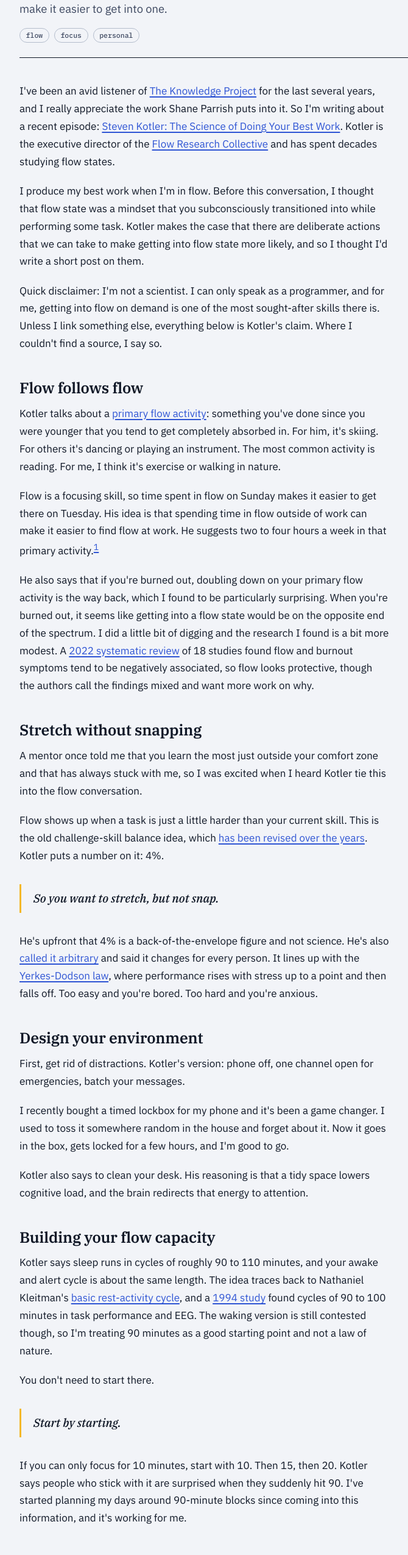
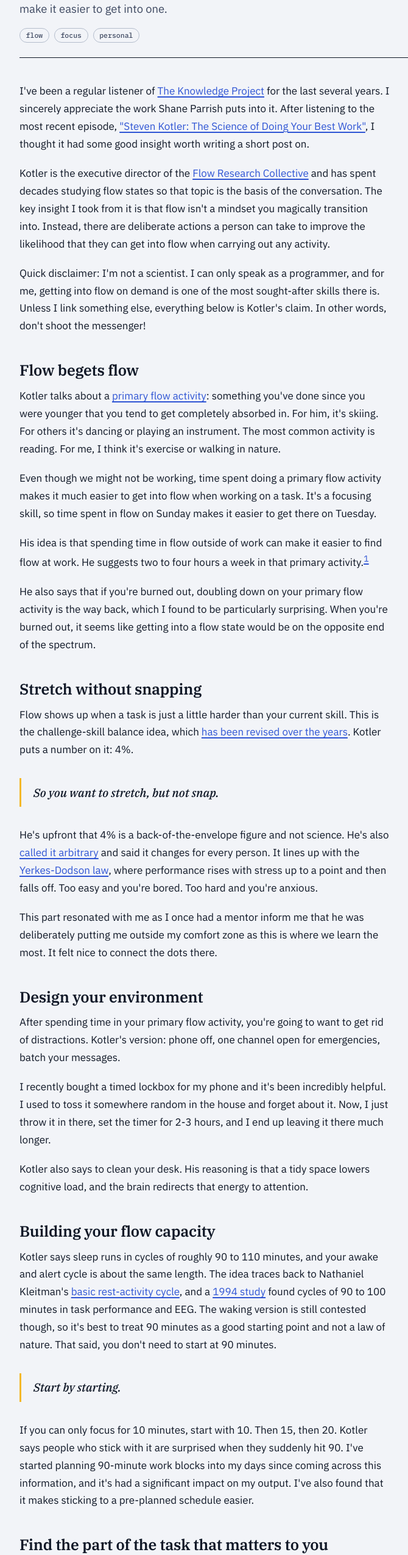
Before and after one commit to tgrecojs/tgrecojs.com, an Astro site: page /posts/getting-into-flow in a window 1280 px wide. Shown: the part 240-2790 px from the top of the page at 61% size, without its empty margins (256-926 px from the left). Built offline with nearby package versions, Linux system fonts and the light colour scheme; Astro itself is replaced by a stand-in of ours; some packages are replaced by stand-ins of ours.

Commit message:
update flow state post

```diff
--- a/src/content/posts/getting-into-flow.mdx
+++ b/src/content/posts/getting-into-flow.mdx
@@ -6,78 +6,80 @@ tags: ["flow", "focus", "personal"]
 draft: false
 ---
 
-I've been an avid listener of [The Knowledge Project](https://fs.blog/knowledge-podcast/) for the last several years, and I really appreciate the work Shane Parrish puts into it. So I'm writing about a recent episode: [Steven Kotler: The Science of Doing Your Best Work](https://fs.blog/knowledge-project-podcast/steven-kotler/). Kotler is the executive director of the [Flow Research Collective](https://www.flowresearchcollective.com) and has spent decades studying flow states.
+I've been a regular listener of [The Knowledge Project](https://fs.blog/knowledge-podcast/) for the last several years. I sincerely appreciate the work Shane Parrish puts into it. After listening to the most recent episode, ["Steven Kotler: The Science of Doing Your Best Work"](https://fs.blog/knowledge-project-podcast/steven-kotler/), I thought it had some good insight worth writing a short post on.
 
-I produce my best work when I'm in flow. Before this conversation, I thought that flow state was a mindset that you subconsciously transitioned into while performing some task. Kotler makes the case that there are deliberate actions that we can take to make getting into flow state more likely, and so I thought I'd write a short post on them.
+Kotler is the executive director of the [Flow Research Collective](https://www.flowresearchcollective.com) and has spent decades studying flow states so that topic is the basis of the conversation. The key insight I took from it is that flow isn't a mindset you magically transition into. Instead, there are deliberate actions a person can take to improve the likelihood that they can get into flow when carrying out any activity.
 
-Quick disclaimer: I'm not a scientist. I can only speak as a programmer, and for me, getting into flow on demand is one of the most sought-after skills there is. Unless I link something else, everything below is Kotler's claim. Where I couldn't find a source, I say so.
+Quick disclaimer: I'm not a scientist. I can only speak as a programmer, and for me, getting into flow on demand is one of the most sought-after skills there is. Unless I link something else, everything below is Kotler's claim. In other words, don't shoot the messenger!
 
-## Flow follows flow
+## Flow begets flow
 
 Kotler talks about a [primary flow activity](https://share.snipd.com/snip/36c9474d-b965-4b4a-b849-cc15d06d2b55): something you've done since you were younger that you tend to get completely absorbed in. For him, it's skiing. For others it's dancing or playing an instrument. The most common activity is reading. For me, I think it's exercise or walking in nature.
 
-Flow is a focusing skill, so time spent in flow on Sunday makes it easier to get there on Tuesday. His idea is that spending time in flow outside of work can make it easier to find flow at work. He suggests two to four hours a week in that primary activity.[^hours]
+Even though we might not be working, time spent doing a primary flow activity makes it much easier to get into flow when working on a task. It's a focusing skill, so time spent in flow on Sunday makes it easier to get there on Tuesday.
 
-He also says that if you're burned out, doubling down on your primary flow activity is the way back, which I found to be particularly surprising. When you're burned out, it seems like getting into a flow state would be on the opposite end of the spectrum. I did a little bit of digging and the research I found is a bit more modest. A [2022 systematic review](https://www.ncbi.nlm.nih.gov/pmc/articles/PMC8998023/) of 18 studies found flow and burnout symptoms tend to be negatively associated, so flow looks protective, though the authors call the findings mixed and want more work on why.
+His idea is that spending time in flow outside of work can make it easier to find flow at work. He suggests two to four hours a week in that primary activity.[^hours]
+
+He also says that if you're burned out, doubling down on your primary flow activity is the way back, which I found to be particularly surprising. When you're burned out, it seems like getting into a flow state would be on the opposite end of the spectrum.
 
 ## Stretch without snapping
 
-A mentor once told me that you learn the most just outside your comfort zone and that has always stuck with me, so I was excited when I heard Kotler tie this into the flow conversation.
-
-Flow shows up when a task is just a little harder than your current skill. This is the old challenge-skill balance idea, which [has been revised over the years](https://www.uni-trier.de/fileadmin/fb1/prof/PSY/PGA/bilder/Engeser___Rheinberg_2008.pdf). Kotler puts a number on it: 4%.
+Flow shows up when a task is just a little harder than your current skill. This is the challenge-skill balance idea, which [has been revised over the years](https://www.uni-trier.de/fileadmin/fb1/prof/PSY/PGA/bilder/Engeser___Rheinberg_2008.pdf). Kotler puts a number on it: 4%.
 
 > So you want to stretch, but not snap.
 
 He's upfront that 4% is a back-of-the-envelope figure and not science. He's also [called it arbitrary](https://www.successpodcast.com/show-notes/2018/7/25/when-the-impossible-becomes-possible-the-secrets-of-flow-revealed-with-steven-kotler) and said it changes for every person. It lines up with the [Yerkes-Dodson law](https://en.wikipedia.org/wiki/Yerkes%E2%80%93Dodson_law), where performance rises with stress up to a point and then falls off. Too easy and you're bored. Too hard and you're anxious.
 
+This part resonated with me as I once had a mentor inform me that he was deliberately putting me outside my comfort zone as this is where we learn the most. It felt nice to connect the dots there.
+
 ## Design your environment
 
-First, get rid of distractions. Kotler's version: phone off, one channel open for emergencies, batch your messages.
+After spending time in your primary flow activity, you're going to want to get rid of distractions. Kotler's version: phone off, one channel open for emergencies, batch your messages.
 
-I recently bought a timed lockbox for my phone and it's been a game changer. I used to toss it somewhere random in the house and forget about it. Now it goes in the box, gets locked for a few hours, and I'm good to go.
+I recently bought a timed lockbox for my phone and it's been incredibly helpful. I used to toss it somewhere random in the house and forget about it. Now, I just throw it in there, set the timer for 2-3 hours, and I end up leaving it there much longer.
 
 Kotler also says to clean your desk. His reasoning is that a tidy space lowers cognitive load, and the brain redirects that energy to attention.
 
 ## Building your flow capacity
 
-Kotler says sleep runs in cycles of roughly 90 to 110 minutes, and your awake and alert cycle is about the same length. The idea traces back to Nathaniel Kleitman's [basic rest-activity cycle](https://en.wikipedia.org/wiki/Basic_rest%E2%80%93activity_cycle), and a [1994 study](https://pubmed.ncbi.nlm.nih.gov/7870505/) found cycles of 90 to 100 minutes in task performance and EEG. The waking version is still contested though, so I'm treating 90 minutes as a good starting point and not a law of nature.
-
-You don't need to start there.
+Kotler says sleep runs in cycles of roughly 90 to 110 minutes, and your awake and alert cycle is about the same length. The idea traces back to Nathaniel Kleitman's [basic rest-activity cycle](https://en.wikipedia.org/wiki/Basic_rest%E2%80%93activity_cycle), and a [1994 study](https://pubmed.ncbi.nlm.nih.gov/7870505/) found cycles of 90 to 100 minutes in task performance and EEG. The waking version is still contested though, so it's best to treat 90 minutes as a good starting point and not a law of nature. That said, you don't need to start at 90 minutes.
 
 > Start by starting.
 
-If you can only focus for 10 minutes, start with 10. Then 15, then 20. Kotler says people who stick with it are surprised when they suddenly hit 90. I've started planning my days around 90-minute blocks since coming into this information, and it's working for me.
+If you can only focus for 10 minutes, start with 10. Then 15, then 20. Kotler says people who stick with it are surprised when they suddenly hit 90. I've started planning 90-minute work blocks into my days since coming across this information, and it's had a significant impact on my output. I've also found that it makes sticking to a pre-planned schedule easier.
 
 ## Find the part of the task that matters to you
 
 Kotler argues that ADHD is really "hyperflow". The problem isn't focusing, it's focusing on things you don't care about - a scenario I know all too well.
 
-The science here is less settled. A [recent review](https://www.ncbi.nlm.nih.gov/pmc/articles/PMC12438511/) says researchers still disagree on whether hyperfocus and flow are the same thing. I won't say much more on it, but the reframing tip stuck with me.
-
 Kotler says attention and autonomy are tied together, so you have to find the part of a task that's yours. His example is an early journalism assignment about data caves. He didn't care about data caves, but he did care about learning how Wired structures its stories.
 
-The developer version: maybe I don't care much about AWS itself, but I do want to understand how to set up a load balancer. That gives me a way into the task. It's one idea to try, not an explanation for every person's experience with ADHD.
+The developer version: maybe I don't care much about AWS itself, but I do want to develop a deep understanding of how to integrate a load balancer into a system. That provides a way into a task. It's one idea to try, not an explanation for every person's experience with ADHD.
 
 ## What's happening in your head
 
-During flow, Kotler says most of the prefrontal cortex turns off as an "efficiency exchange." The brain shuts down noncritical structures and puts the energy toward focus and attention. The name for this is transient hypofrontality, proposed in [Arne Dietrich's 2004 paper](https://pubmed.ncbi.nlm.nih.gov/15522630/).
+During flow, Kotler says most of the prefrontal cortex turns off as an "efficiency exchange." The brain shuts down noncritical structures and puts the energy toward focus and attention. The name for this is *transient hypofrontality*, proposed in [Arne Dietrich's 2004 paper](https://pubmed.ncbi.nlm.nih.gov/15522630/).
 
-The imaging work is more nuanced than "it turns off." A [2014 fMRI study](https://dblp.org/rec/journals/neuroimage/UlrichKHWG14) of 27 people found less activity in the medial prefrontal cortex and amygdala during flow, and more in the left inferior frontal gyrus and putamen.
+The imaging work is more nuanced than "it turns off." A [2014 fMRI study](https://dblp.org/rec/journals/neuroimage/UlrichKHWG14) of 27 people found less activity in the medial prefrontal cortex and amygdala during flow, and more in the left inferior frontal gyrus and putamen. Kotler also says researchers look at chemicals like norepinephrine, dopamine, serotonin, anandamide, and endorphins.
 
-Kotler also says researchers look at chemicals like norepinephrine, dopamine, serotonin, anandamide, and endorphins. His takeaway is that flow is a measurable state and not an imaginary concept, and measurable things can be trained.
+His takeaway is that flow is a measurable state and not an imaginary concept, and measurable things can be trained.
 
 ## Play beats repetition
 
-Kotler compares deliberate practice (repetition with small improvements) to deliberate play (repetition with improvisation). Outside tightly bounded fields like math or violin, he says play wins, because it brings more neurochemicals and those tag an experience as worth saving.[^play]
+Kotler compares deliberate practice (repetition with small improvements) to deliberate play (repetition with improvisation). Outside fields like math or violin, he says play wins, because it brings more neurochemicals and those tag an experience as worth saving.[^play]
 
-As a software engineer I can read the docs for a new library, or I can build a project with it. I'm betting on the project. Building will teach me way more than reading will.
+As a software engineer I can read the docs for a new library, or I can build a project with it. I'm choosing the project route every time as it allows me to directly interface with the library, and also always results in me gaining a deeper understanding than I would've acquired if I simply read text.
 
-## The short version
+## Recap
+
+I have nothing to gain by pushing propaganda. The fact is: I've applied concepts from this chat into my life. I've found that I'm able to plan my days out at night, and much more easily follow my schedule closely the next day. To recap the key takeaways:
 
 - Clear your distractions and your desk.
 - Pick work that sits a little outside your comfort zone.
 - Start with whatever focus block you've got and build toward 90 to 110 minutes.
 - Make time for your primary flow activity. Mine is going for a walk.
 
+If this topic interests you, I encourage you to check out the episode for yourself!
+
 [^hours]: This is the number Kotler gives in the episode, and I couldn't find the study behind it. A [2021 Psychology Today piece](https://www.psychologytoday.com/us/blog/quantum-leaps/202101/want-more-flow-then-schedule-your-high-flow-activity-weekly) puts his weekly guidance at two to six hours, so treat the exact range as a rough guide.
 [^play]: Kotler says his own lab compared the two, but I couldn't find a published paper. The closest I found is a [Flow Research Collective Radio episode](https://www.podbean.com/ew/pb-3vi3m-13fe769) where he talks about the distinction. Take it as his claim for now.
```
